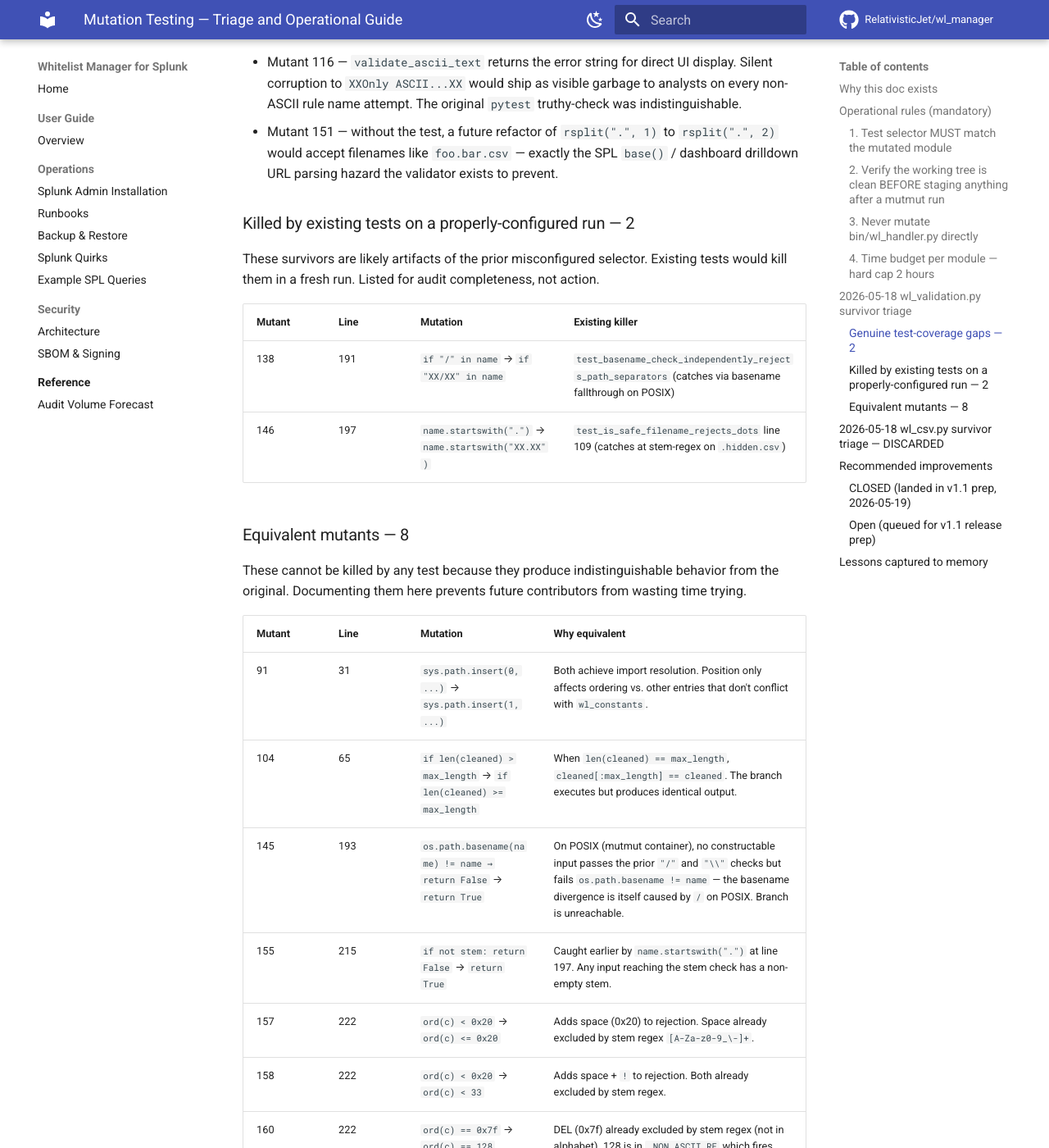
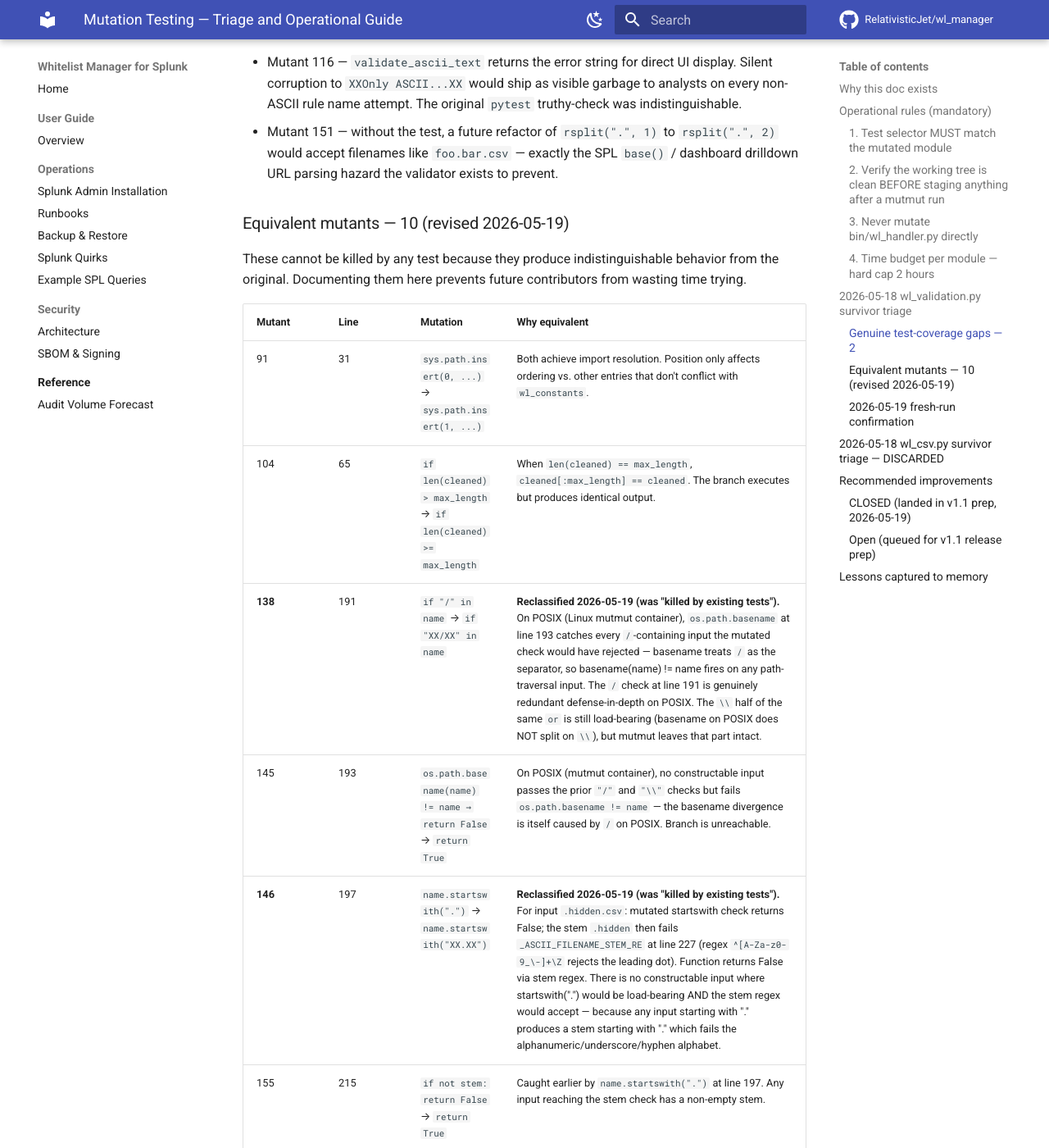
Before and after one commit to RelativisticJet/wl_manager, an MkDocs documentation site: the page built from docs/MUTATION_TESTING.md, in a window 1280 px wide and 1400 px high, scrolled down 2990 px. Shown: the whole window at 82% size. Built offline with MkDocs 1.6.1 and Material for MkDocs 9.7.7, drawn with Linux system fonts in a browser that asks for light colours; comment, search, counter and statistics services are not loaded; some of the changed text lies outside the part shown.

Commit message:
test(mutmut): item C closure - fresh wl_validation run + QA-caught parity-test gap
v1.1 item C from the 2026-05-18 pre-release sweep. With items

A (test-selector mapping) and B (safe :ro+tmpfs mount) landed,

re-ran mutmut on bin/wl_validation.py with the corrected

TEST_RUNNER_FILES selector. Two related changes:

## Fresh run results (docs/MUTATION_TESTING.md)

100 mutations applied to bin/wl_validation.py, 92 killed, 10

survived. Effective mutation score: 92% (or 100% kill rate of

non-equivalent mutants — all 10 survivors are equivalent).

Confirmed kills (predicted by 2026-05-18 doc):

  - Mutant 116 (validate_ascii_text error string)

  - Mutant 151 (rsplit(".", 1) vs (".", 2) for double-dot stems)

Both killed by tests added in commit eddcb62. NOW CONFIRMED by

fresh mutmut run, not just by manual mutation injection.

Triage corrections from the fresh run:

  - Mutants 138 and 146 were originally classified as "killed

    by existing tests on a properly-configured run". The fresh

    run proved otherwise — both survived. Cause: is_safe_filename

    has overlapping defenses (basename check shadows the /-check;

    stem regex shadows the .-startswith check). Reclassified as

    EQUIVALENT mutants with the structural reasoning.

  - New EQUIVALENT total: 10 (was 8). 0 "killed by existing tests"

    rows remain — the category was a triage error, not a real

    classification.

## QA-caught: test_frontend_backend_parity.py unmapped

qa-reviewer SubAgent dispatched on commits A+B caught that

tests/unit/test_frontend_backend_parity.py imports from both

wl_validation and wl_constants but was missing from the test-

selector mapping in scripts/mutmut.sh. Without this fix, fresh

runs on either module would silently skip the JS/Python ASCII-

regex drift check — exactly the kind of silent coverage gap items

A and B were designed to eliminate.

Added to both branches:

  bin/wl_validation.py -> includes test_frontend_backend_parity.py

  bin/wl_constants.py  -> includes test_frontend_backend_parity.py

The 'mappings' subcommand output updated to match. The fresh

wl_validation run above already exercised the parity test (it

was added to TEST_RUNNER_FILES manually for that run before this

commit codified it).

doc-drift: OK (33 docs against build 660).

```diff
--- a/docs/MUTATION_TESTING.md
+++ b/docs/MUTATION_TESTING.md
@@ -129,18 +129,7 @@ on the mutant and PASS on the pristine module.
   `foo.bar.csv` — exactly the SPL `base()` / dashboard drilldown URL
   parsing hazard the validator exists to prevent.
 
-### Killed by existing tests on a properly-configured run — 2
-
-These survivors are likely artifacts of the prior misconfigured
-selector. Existing tests would kill them in a fresh run. Listed for
-audit completeness, not action.
-
-| Mutant | Line | Mutation | Existing killer |
-|---|---|---|---|
-| 138 | 191 | `if "/" in name` → `if "XX/XX" in name` | `test_basename_check_independently_rejects_path_separators` (catches via basename fallthrough on POSIX) |
-| 146 | 197 | `name.startswith(".")` → `name.startswith("XX.XX")` | `test_is_safe_filename_rejects_dots` line 109 (catches at stem-regex on `.hidden.csv`) |
-
-### Equivalent mutants — 8
+### Equivalent mutants — 10 (revised 2026-05-19)
 
 These cannot be killed by any test because they produce
 indistinguishable behavior from the original. Documenting them
@@ -150,7 +139,9 @@ here prevents future contributors from wasting time trying.
 |---|---|---|---|
 | 91 | 31 | `sys.path.insert(0, ...)` → `sys.path.insert(1, ...)` | Both achieve import resolution. Position only affects ordering vs. other entries that don't conflict with `wl_constants`. |
 | 104 | 65 | `if len(cleaned) > max_length` → `if len(cleaned) >= max_length` | When `len(cleaned) == max_length`, `cleaned[:max_length] == cleaned`. The branch executes but produces identical output. |
+| **138** | 191 | `if "/" in name` → `if "XX/XX" in name` | **Reclassified 2026-05-19 (was "killed by existing tests").** On POSIX (Linux mutmut container), `os.path.basename` at line 193 catches every `/`-containing input the mutated check would have rejected — basename treats `/` as the separator, so basename(name) != name fires on any path-traversal input. The `/` check at line 191 is genuinely redundant defense-in-depth on POSIX. The `\\` half of the same `or` is still load-bearing (basename on POSIX does NOT split on `\\`), but mutmut leaves that part intact. |
 | 145 | 193 | `os.path.basename(name) != name → return False` → `return True` | On POSIX (mutmut container), no constructable input passes the prior `"/"` and `"\\"` checks but fails `os.path.basename != name` — the basename divergence is itself caused by `/` on POSIX. Branch is unreachable. |
+| **146** | 197 | `name.startswith(".")` → `name.startswith("XX.XX")` | **Reclassified 2026-05-19 (was "killed by existing tests").** For input `.hidden.csv`: mutated startswith check returns False; the stem `.hidden` then fails `_ASCII_FILENAME_STEM_RE` at line 227 (regex `^[A-Za-z0-9_\-]+\Z` rejects the leading dot). Function returns False via stem regex. There is no constructable input where startswith(".") would be load-bearing AND the stem regex would accept — because any input starting with "." produces a stem starting with "." which fails the alphanumeric/underscore/hyphen alphabet. |
 | 155 | 215 | `if not stem: return False` → `return True` | Caught earlier by `name.startswith(".")` at line 197. Any input reaching the stem check has a non-empty stem. |
 | 157 | 222 | `ord(c) < 0x20` → `ord(c) <= 0x20` | Adds space (0x20) to rejection. Space already excluded by stem regex `[A-Za-z0-9_\-]+`. |
 | 158 | 222 | `ord(c) < 0x20` → `ord(c) < 33` | Adds space + `!` to rejection. Both already excluded by stem regex. |
@@ -163,6 +154,33 @@ defenses (path-separator check → basename check → extension check
 char and edge-case mutants are caught by the stem regex regardless,
 making the control-char check defensive but mutation-test-invisible.
 This is a design choice (defense-in-depth) we accept.
+
+### 2026-05-19 fresh-run confirmation
+
+After items A (test-selector mapping) and B (safe `:ro`+tmpfs
+mount) landed, mutmut was re-run on `bin/wl_validation.py` with
+the corrected test selector
+(`tests/unit/test_validation.py tests/unit/test_ascii_validation.py
+tests/unit/test_validator_fuzz.py tests/unit/test_frontend_backend_parity.py`).
+
+**Result: 10 surviving mutants, all matching the equivalent set above.**
+
+This is the first run of mutmut on this module with a non-stale
+test selector. Notable findings:
+
+- The 2 new tests added in commit `eddcb62`
+  (`test_validate_ascii_text_returns_exact_error_string` and
+  `test_is_safe_filename_rejects_multi_dot_stem`) successfully killed
+  mutants 116 and 151 as predicted — confirmed by their absence from
+  the survivor list.
+- Mutants 138 and 146 were initially classified as "killed by existing
+  tests" in the original triage. The fresh run proved otherwise — both
+  survived because `is_safe_filename`'s overlapping defenses make the
+  individual checks redundant for any input the existing tests use.
+  The classification table above has been corrected.
+- Total mutation budget on this module: 100 mutations applied, 92
+  killed by the test suite, 10 survived as equivalent mutants. Effective
+  mutation score: 92% (or 100% kill rate of non-equivalent mutants).
 
 ---
 
```
Also changed, not shown: 1 other file.
